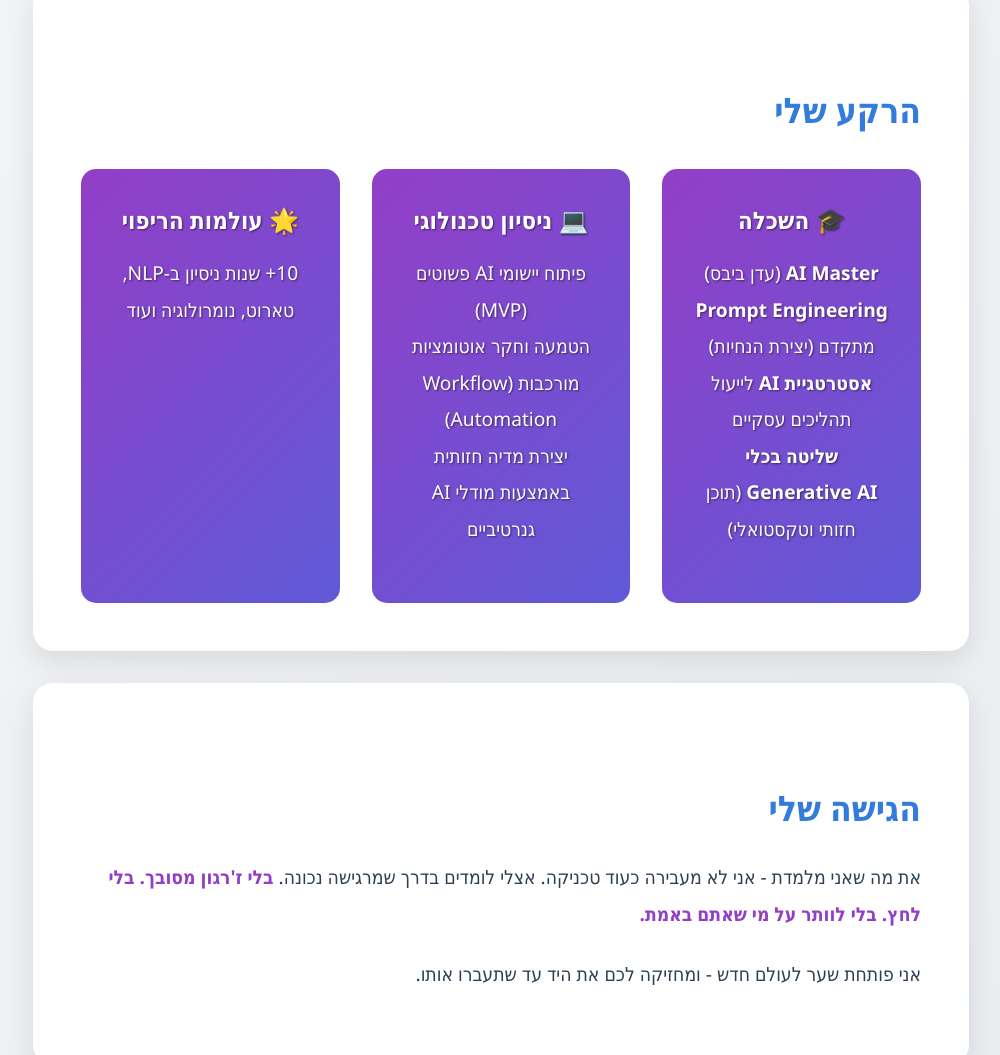
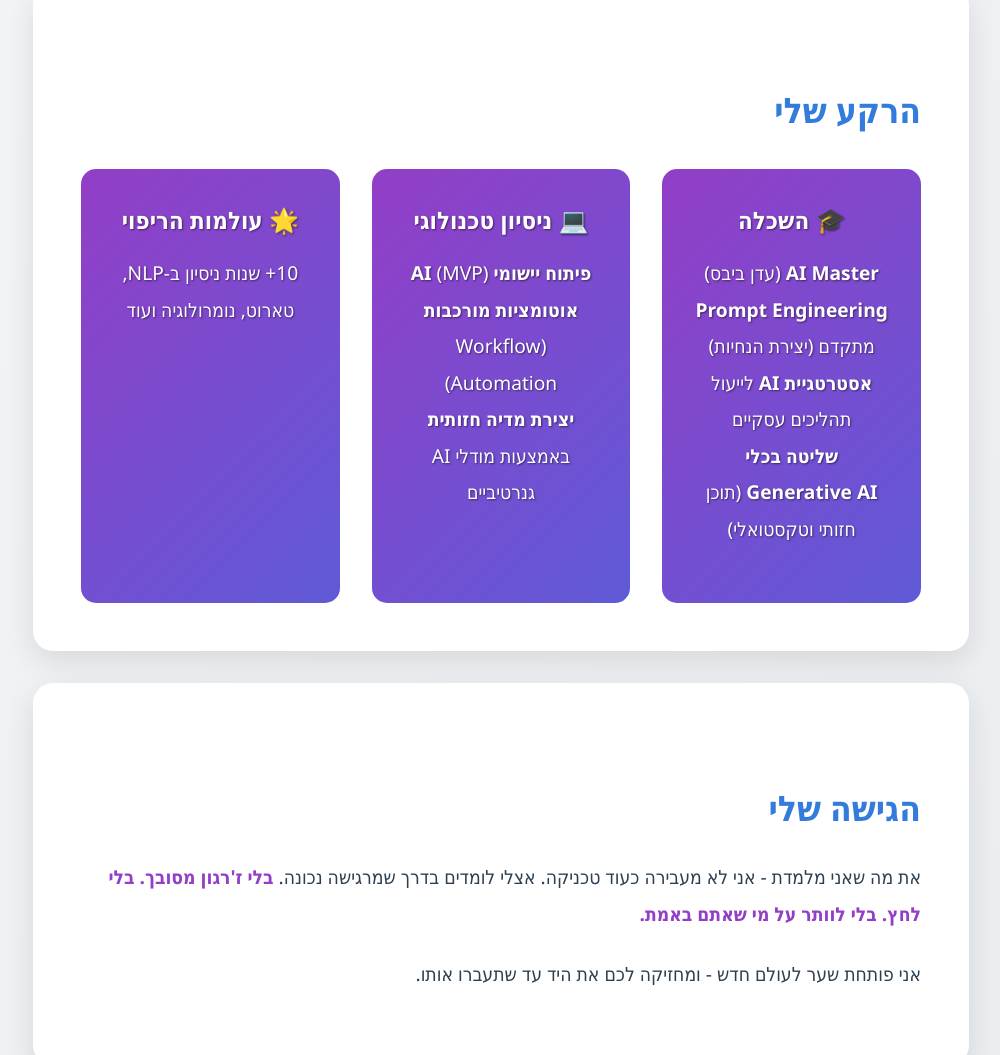
Before and after one commit to PINIKAR/levlabina, a plain HTML site: page about.html in a window 1280 px wide. Shown: the part 1845-2900 px from the top of the page, without its empty margins (139-1139 px from the left). Drawn offline with Linux system fonts and the light colour scheme.

Commit message:
Update about.html

```diff
--- a/about.html
+++ b/about.html
@@ -206,9 +206,11 @@
                 </div>
                 <div class="journey-item">
                     <h3>💻 ניסיון טכנולוגי</h3>
-                    <p>פיתוח יישומי AI פשוטים (MVP)<br>
-        הטמעה וחקר אוטומציות מורכבות (Workflow Automation)<br>
-        יצירת מדיה חזותית באמצעות מודלי AI גנרטיביים</p>
+                    <p>
+ 	 	 	 	 	 	<strong>פיתוח יישומי AI</strong> (MVP)<br>
+	 	 	 	 	 	<strong>אוטומציות מורכבות</strong> (Workflow Automation)<br>
+ 	 	 	 	 	 	<strong>יצירת מדיה חזותית</strong> באמצעות מודלי AI גנרטיביים
+</p>
                 </div>
                 <div class="journey-item">
                     <h3>🌟 עולמות הריפוי</h3>
```
